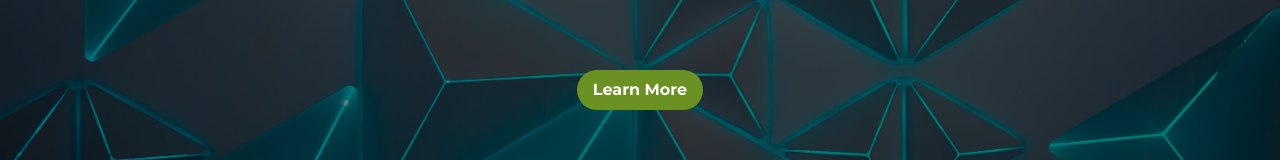
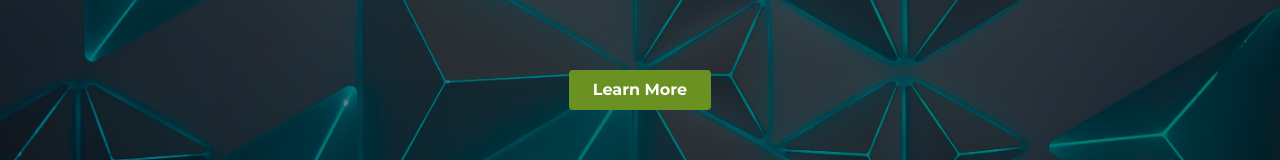
Before and after one commit to Sarah-Obarhoro/Africk, a React (Vite) app in the folder africk/: page / in a window 1280 px wide. Shown: the part 522-682 px from the top of the page. Built offline with nearby package versions, Linux system fonts and the light colour scheme.

Commit message:
created build file and styled a button

```diff
--- a/africk/src/components/Hero.jsx
+++ b/africk/src/components/Hero.jsx
@@ -9,7 +9,7 @@ const Hero = () => {
         <p className='md:text-2xl sm:text-sm text-sm font-bold md:py-6'> Your one-stop solution for all your
           <Typed className='md:text-2xl sm:text-sm text-sm font-bold md:py-6 uppercase pl-2'strings={['ICT', 'Construction', 'Agriculture']} typeSpeed={50} backSpeed={60} loop /> needs.
         </p>
-       <button className='rounded-full bg-[#6b9122] p-2 px-4 mt-16'>Learn More</button>
+       <button className='rounded bg-[#6b9122] py-2 px-6 mt-16'>Learn More</button>
       </div>
     </div>
   )
```
Also changed, not shown: 1 other file (tests, documents, lock files or other folders).
